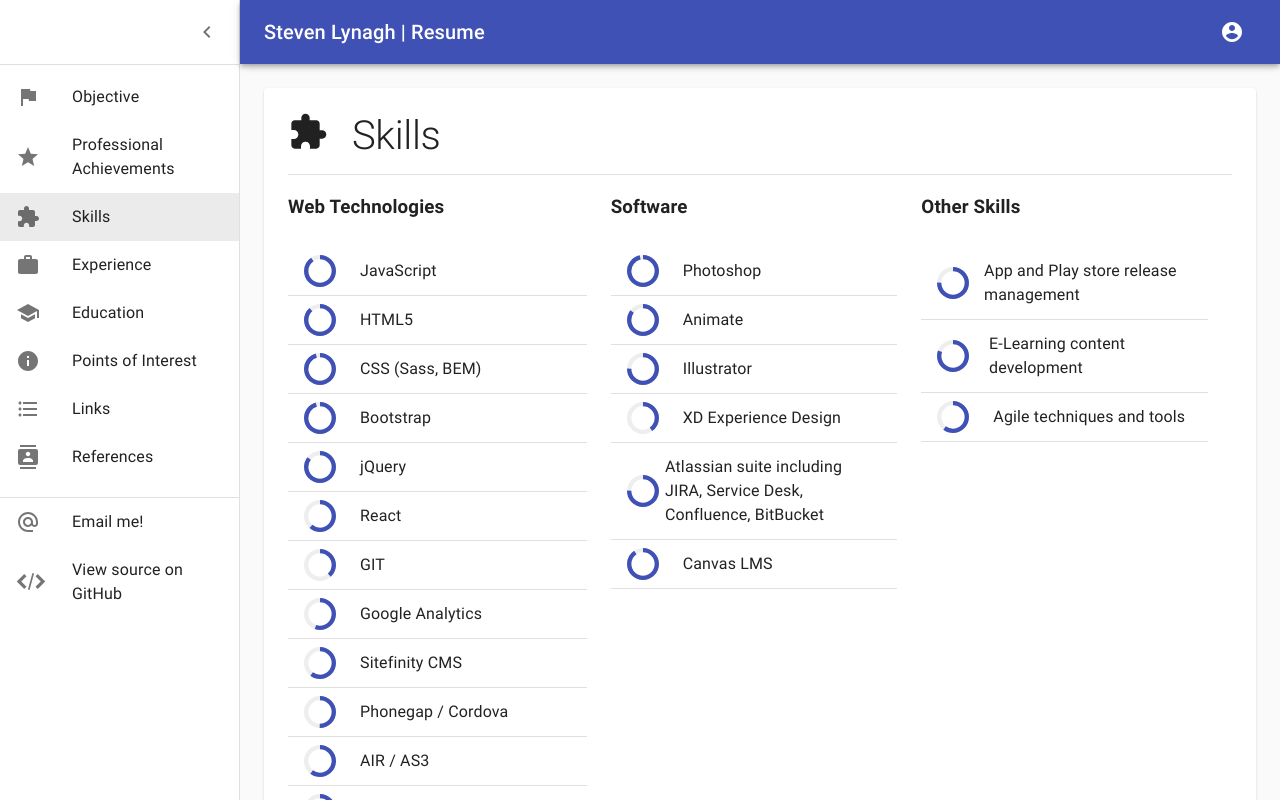
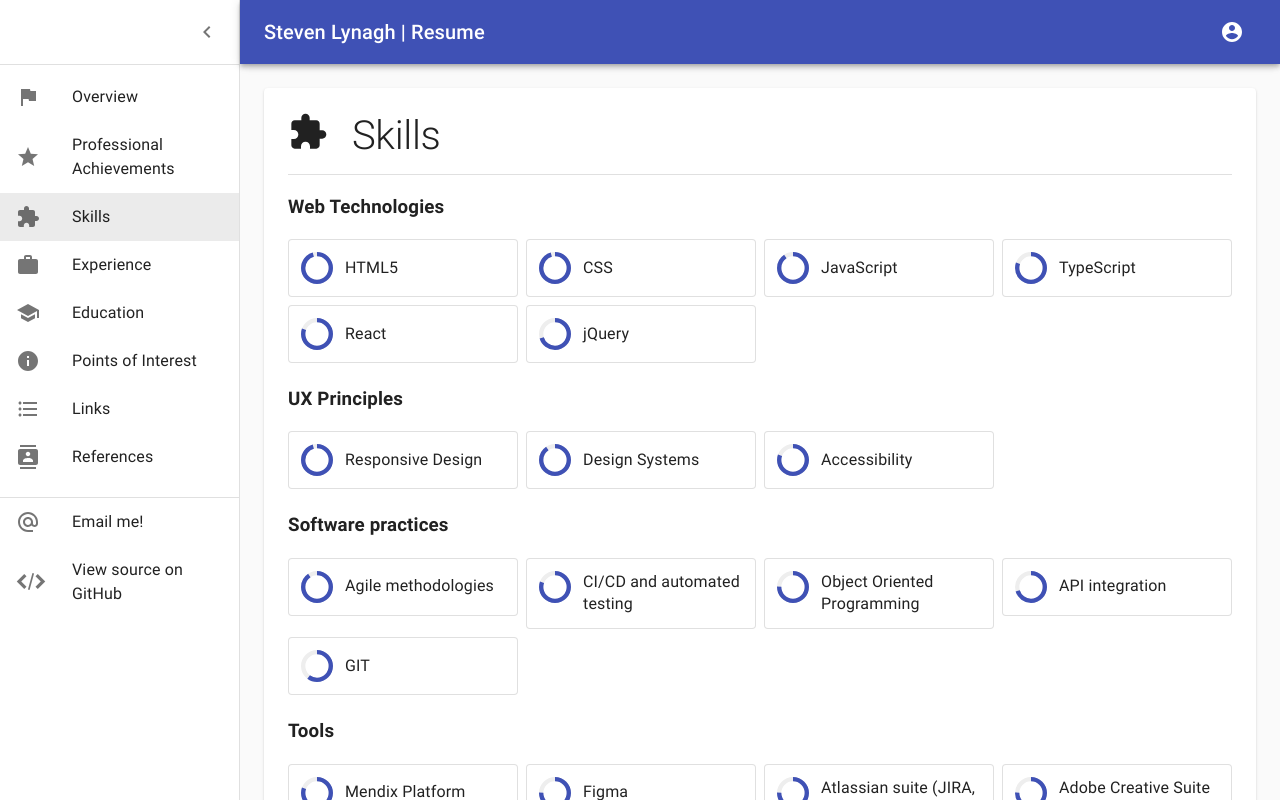
Before and after one commit to slynagh/resume-app, a React (Create React App) app: page / in a window 1280 px wide. Both pictures are taken after a click on the button "Skills". Shown: the top 800 px of the page. Built offline with nearby package versions, Linux system fonts and the light colour scheme.

Commit message:
Refactor skills

```diff
--- a/src/components/MainContentArea.js
+++ b/src/components/MainContentArea.js
@@ -1,37 +1,34 @@
-import React from 'react';
+import React from "react";
 
-import Paper from '@material-ui/core/Paper';
+import Paper from "@material-ui/core/Paper";
 //import Container from '@material-ui/core/Container';
-import Typography from '@material-ui/core/Typography';
-import { makeStyles } from '@material-ui/core';
-import Divider from '@material-ui/core/Divider';
-import Button from '@material-ui/core/Button';
+import Typography from "@material-ui/core/Typography";
+import { makeStyles } from "@material-ui/core";
+import Divider from "@material-ui/core/Divider";
+import Button from "@material-ui/core/Button";
 
-import Content from '../components/Content';
-import Icon from '../components/Icon';
+import Content from "../components/Content";
+import Icon from "../components/Icon";
 
-const useStyles = makeStyles(theme => ({
-    content : {
-        fontWeight: 300,
-        fontSize : '1rem',
+const useStyles = makeStyles((theme) => ({
+  content: {
+    fontSize: "1rem",
   },
   padded: {
     padding: theme.spacing(3),
   },
-    contentHeader : {
-        display: 'flex',
-        fontSize: '2.5rem',
+  contentHeader: {
+    display: "flex",
+    fontSize: "2.5rem",
   },
-    contentHeaderIcon : { fontSize: 'inherit',
-        marginRight : theme.spacing(3),
-   },
-    contentHeaderText : { fontSize: 'inherit'   },
+  contentHeaderIcon: { fontSize: "inherit", marginRight: theme.spacing(3) },
+  contentHeaderText: { fontSize: "inherit" },
   buttonBlock: {
     margin: theme.spacing(3, 0, 0),
-        display: 'flex',
+    display: "flex",
   },
-    leftButton: {    },
-    rightButton: {    },
+  leftButton: {},
+  rightButton: {},
   spacer: {
     flexGrow: 1,
   },
@@ -45,41 +42,53 @@ function MainContentArea(props) {
   const title = props.title || "Title Goes Here!!";
   const className = props.className || "";
   const currentPageIndex = props.currentPageIndex || 0;
-    const prevItem = props.prevItem ;
-    const nextItem = props.nextItem ;
+  const prevItem = props.prevItem;
+  const nextItem = props.nextItem;
 
-    function prev(){
+  function prev() {
     props.onPageChange(currentPageIndex - 1);
   }
 
-    function next(){
+  function next() {
     props.onPageChange(currentPageIndex + 1);
   }
 
   return (
-        <div className={className} >
+    <div className={className}>
       <div className={classes.toolbar} />
 
       <Paper className={classes.padded}>
         <div className={classes.contentHeader}>
-                    <Icon className={ classes.contentHeaderIcon } name={ iconName }/>
-                    <Typography className={ classes.contentHeaderText } variant="h2" component="h2" gutterBottom>{title}</Typography>
+          <Icon className={classes.contentHeaderIcon} name={iconName} />
+          <Typography
+            className={classes.contentHeaderText}
+            variant="h2"
+            component="h2"
+            gutterBottom
+          >
+            {title}
+          </Typography>
         </div>
         <Divider />
-                <Content name={ contentName } className = {classes.content}/>
+        <Content name={contentName} className={classes.content} />
         <Divider />
 
-                <div className={ classes.buttonBlock }>
-                    { prevItem &&
-                        <Button className={classes.leftButton} onClick={ prev }><Icon name="ChevronLeft" />{prevItem}</Button>
-                    }
+        <div className={classes.buttonBlock}>
+          {prevItem && (
+            <Button className={classes.leftButton} onClick={prev}>
+              <Icon name="ChevronLeft" />
+              {prevItem}
+            </Button>
+          )}
           <div className={classes.spacer} />
-                    { nextItem &&
-                        <Button className={classes.rightButton} onClick={ next }>{nextItem}<Icon name="ChevronRight" /></Button>
-                    }
+          {nextItem && (
+            <Button className={classes.rightButton} onClick={next}>
+              {nextItem}
+              <Icon name="ChevronRight" />
+            </Button>
+          )}
         </div>
       </Paper>
-
     </div>
   );
 }
--- /dev/null
+++ b/src/components/SkillCard.js
@@ -0,0 +1,78 @@
+import React, { useState, useEffect } from "react";
+// import clsx from "clsx";
+import { makeStyles } from "@material-ui/core/styles";
+import { CircularProgress, Card, CardContent } from "@material-ui/core";
+
+const progressSize = 32;
+
+const useStyles = makeStyles((theme) => ({
+  content: {
+    display: "flex",
+    gap: theme.spacing(1.5),
+    alignItems: "center",
+    "&, &:last-child": { padding: theme.spacing(1.5) },
+  },
+  progress: {
+    position: "relative",
+    width: progressSize,
+    height: progressSize,
+    flexShrink: 0,
+    alignSelf: "flex-start",
+  },
+  progressBG: {
+    position: "absolute",
+    color: "#eee",
+  },
+  progressOL: {
+    position: "absolute",
+  },
+}));
+
+const SkillCard = ({
+  value,
+  delay = 0,
+  children = null,
+  component = "div",
+  ...props
+}) => {
+  const [internalValue, setInternalValue] = useState(0);
+
+  const classes = useStyles();
+
+  useEffect(() => {
+    const timeout = setTimeout(() => {
+      setInternalValue(value);
+    }, delay);
+
+    return function () {
+      clearTimeout(timeout);
+    };
+  }, [value, delay]);
+
+  return (
+    <Card variant="outlined" elevation={4} component={component} {...props}>
+      <CardContent className={classes.content}>
+        <div className={classes.progress}>
+          <CircularProgress
+            className={classes.progressBG}
+            variant="static"
+            size={progressSize}
+            thickness={6}
+            value={100}
+          />
+          <CircularProgress
+            className={classes.progressOL}
+            variant="static"
+            size={progressSize}
+            thickness={6}
+            value={internalValue}
+            data-value={value}
+          />
+        </div>
+        {children}
+      </CardContent>
+    </Card>
+  );
+};
+
+export default SkillCard;
--- a/src/content/Skills.js
+++ b/src/content/Skills.js
@@ -1,158 +1,61 @@
-import { Fragment, useState, useEffect } from "react";
+import { Fragment } from "react";
 
-import {
-  Grid,
-  CircularProgress,
-  List,
-  ListItem,
-  ListItemText,
-} from "@material-ui/core";
+import { Divider, Grid, List, ListItem } from "@material-ui/core";
 import { makeStyles } from "@material-ui/core/styles";
+import SkillCard from "../components/SkillCard";
 
 const skills = require("../data/skills");
-const progressSize = 32;
+console.log(skills);
 
 const useStyles = makeStyles((theme) => ({
-  skillColumn: {
-    flexGrow: 1,
-  },
-  skillItem: {
-    margin: theme.spacing(3, 0),
-    width: "100%",
-  },
-  progress: {
-    position: "relative",
-    width: progressSize,
-    height: progressSize,
-    marginRight: theme.spacing(3),
-  },
-  progressBG: {
-    position: "absolute",
-    color: "#eee",
-  },
-  progressOL: {
-    position: "absolute",
+  group: {
+    paddingInlineStart: 0,
+    listStyleType: "none",
+    marginBottom: theme.spacing(2),
   },
 }));
 
 const Skills = () => {
   const classes = useStyles();
-  const [skillValues, setSkillValues] = useState([
-    skills["Web Technologies"].map(() => 0),
-    skills["Software"].map(() => 0),
-    skills["Other Skills"].map(() => 0),
-  ]);
 
-  useEffect(function () {
-    setTimeout(function () {
-      setSkillValues([
-        skills["Web Technologies"].map((item) => item.value),
-        skills["Software"].map((item) => item.value),
-        skills["Other Skills"].map((item) => item.value),
-      ]);
-    }, 100);
-  }, []);
+  let delay = 0;
 
   return (
     <Fragment>
-      <Grid container spacing={3} alignItems="flex-start">
-        <Grid item md={6} lg={4} className={classes.skillColumn}>
-          <h3>Web Technologies</h3>
-          <List>
-            {skills["Web Technologies"].map((item, index) => {
-              skillValues[0].push(0);
-              return (
-                <ListItem divider key={index}>
-                  <div className={classes.progress}>
-                    <CircularProgress
-                      className={classes.progressBG}
-                      variant="static"
-                      size={progressSize}
-                      thickness={6}
-                      value={100}
-                    />
-                    <CircularProgress
-                      className={classes.progressOL}
-                      variant="static"
-                      size={progressSize}
-                      thickness={6}
-                      value={skillValues[0][index]}
-                      // data-value={item.value}
-                    />
-                  </div>
-                  <ListItemText className="skillName">{item.name}</ListItemText>
-                </ListItem>
-              );
-            })}
-          </List>
-        </Grid>
-        <Grid item container md={6} lg={8} spacing={3}>
-          <Grid item md={12} lg={6} className={classes.skillColumn}>
-            <h3>Software</h3>
-            <List>
-              {skills["Software"].map((item, index) => {
-                skillValues[1].push(0);
+      {skills.map((group, i) => {
+        return (
+          <Fragment key={i}>
+            <h3>{group.name}</h3>
+            <Grid
+              container
+              spacing={1}
+              alignItems="flex-start"
+              component="ul"
+              className={classes.group}
+            >
+              {group.skills.map((item, j) => {
+                delay += 100;
                 return (
-                  <ListItem divider key={index}>
-                    <div className={classes.progress}>
-                      <CircularProgress
-                        className={classes.progressBG}
-                        variant="static"
-                        size={progressSize}
-                        thickness={6}
-                        value={100}
-                      />
-                      <CircularProgress
-                        className={classes.progressOL}
-                        variant="static"
-                        size={progressSize}
-                        thickness={6}
-                        value={skillValues[1][index]}
-                        // data-value={item.value}
-                      />
-                    </div>
-                    <ListItemText className="skillName">
+                  <Grid
+                    item
+                    xs={12}
+                    sm={6}
+                    md={4}
+                    lg={3}
+                    xl={2}
+                    component="li"
+                    key={item.name}
+                  >
+                    <SkillCard value={item.value} delay={delay}>
                       {item.name}
-                    </ListItemText>
-                  </ListItem>
+                    </SkillCard>
+                  </Grid>
                 );
               })}
-            </List>
-          </Grid>
-          <Grid item md={12} lg={6} className={classes.skillColumn}>
-            <h3>Other Skills</h3>
-            <List>
-              {skills["Other Skills"].map((item, index) => {
-                skillValues[2].push(0);
-                return (
-                  <ListItem divider key={index}>
-                    <div className={classes.progress}>
-                      <CircularProgress
-                        className={classes.progressBG}
-                        variant="static"
-                        size={progressSize}
-                        thickness={6}
-                        value={100}
-                      />
-                      <CircularProgress
-                        className={classes.progressOL}
-                        variant="static"
-                        size={progressSize}
-                        thickness={6}
-                        value={skillValues[2][index]}
-                        //data-value={item.value}
-                      />
-                    </div>
-                    <ListItemText className="skillName">
-                      {item.name}
-                    </ListItemText>
-                  </ListItem>
-                );
-              })}
-            </List>
-          </Grid>
-        </Grid>
-      </Grid>
+            </Grid>
+          </Fragment>
+        );
+      })}
     </Fragment>
   );
 };
--- a/src/data/skills.json
+++ b/src/data/skills.json
@@ -1,96 +1,124 @@
+[
   {
-    "Web Technologies" : [
+    "name": "Web Technologies",
+    "skills": [
       {
-            "name":"JavaScript",
+        "name": "HTML5",
+        "value": 95
+      },
+      {
+        "name": "CSS",
+        "value": 95
+      },
+      {
+        "name": "JavaScript",
         "value": 90
       },
       {
-            "name" : "HTML5",
-            "value" : 88
+        "name": "TypeScript",
+        "value": 80
       },
       {
-            "name": "CSS (Sass, BEM)",
+        "name": "React",
+        "value": 80
+      },
+      {
+        "name": "jQuery",
+        "value": 70
+      }
+    ]
+  },
+  {
+    "name": "UX Principles",
+    "skills":  [
+      {
+        "name": "Responsive Design",
         "value": 95
       },
       {
-            "name":"Bootstrap",
-            "value": 95
+        "name": "Design Systems",
+        "value": 90
+      },
+
+      {
+        "name": "Accessibility",
+        "value": 80
+      }
+    ]
   },
   {
-            "name":"jQuery",
-            "value":85
+    "name": "Software practices",
+    "skills": [
+      {
+        "name": "Agile methodologies",
+        "value": 90
       },
       {
-            "name" : "React",
-            "value" : 61
+        "name": "CI/CD and automated testing",
+        "value": 80
       },
       {
-            "name" : "GIT",
-            "value" : 38
+        "name": "Object Oriented Programming",
+        "value": 75
       },
       {
-            "name" : "Google Analytics",
-            "value" : 55
+        "name": "API integration",
+        "value": 70
       },
       {
-            "name" : "Sitefinity CMS",
-            "value" : 60
+          "name": "GIT",
+          "value": 60
+        }
+    ]
   },
   {
-            "name" : "Phonegap / Cordova",
-            "value" : 50
+    "name": "Tools",
+    "skills":  [
+      {
+        "name": "Mendix Platform",
+        "value": 80
       },
       {
-            "name" : "AIR / AS3",
-            "value": 60
+        "name": "Figma",
+        "value": 75
       },
       {
-            "name" : "Programming Paradigms",
-            "value" : 50
+        "name": "Atlassian suite (JIRA, Confluence)",
+        "value": 75
       },
       {
-            "name" : "Server-side Languages",
-            "value" : 25
-        }
-    ],
-    "Software" : [
-        {
-            "name" : "Photoshop",
-            "value" : 96
+        "name": "Adobe Creative Suite (Photoshop, Illustrator, Animate)",
+        "value": 75
       },
       {
-            "name" : "Animate",
-            "value" : 85
+        "name": "Canvas LMS",
+        "value": 65
       },
       {
-            "name" : "Illustrator",
-            "value" : 75
+        "name": "Sitefinity CMS",
+        "value": 60
+      }
+    ]
   },
   {
-            "name" : "XD Experience Design",
-            "value" : 40
+    "name": "Other Skills",
+    "skills": [
+      {
+        "name": "Technical Documentation",
+        "value": 90
       },
       {
-            "name" : "Atlassian suite including JIRA, Service Desk, Confluence, BitBucket",
-            "value" : 75
+        "name": "Leadership",
+        "value": 75
       },
       {
-            "name" : "Canvas LMS",
-            "value" : 90
-        }
-    ],
-    "Other Skills" :[
-        {
-            "name" : "App and Play store release management",
-            "value" : 75
+        "name": "Communication",
+        "value": 80
       },
       {
-            "name" : "E-Learning content development",
-            "value" : 80
-        },
-        {
-            "name" : "Agile techniques and tools",
-            "value" : 60
+        "name": "Mentorship",
+        "value": 60
       }
     ]
   }
+]
--- a/src/data/structure.json
+++ b/src/data/structure.json
@@ -1,6 +1,6 @@
 [
     {
-      "title" : "Objective",
+      "title" : "Overview",
       "componentName" : "Objective",
       "icon": "Flag"
     },
```
Lines whose indentation alone changed are shown as unchanged.
